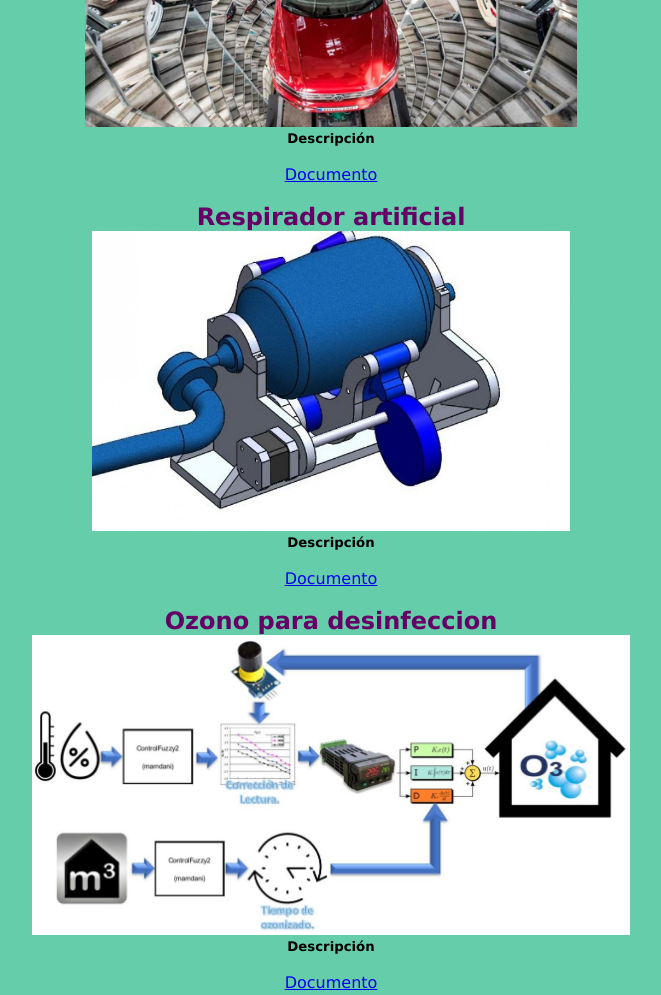
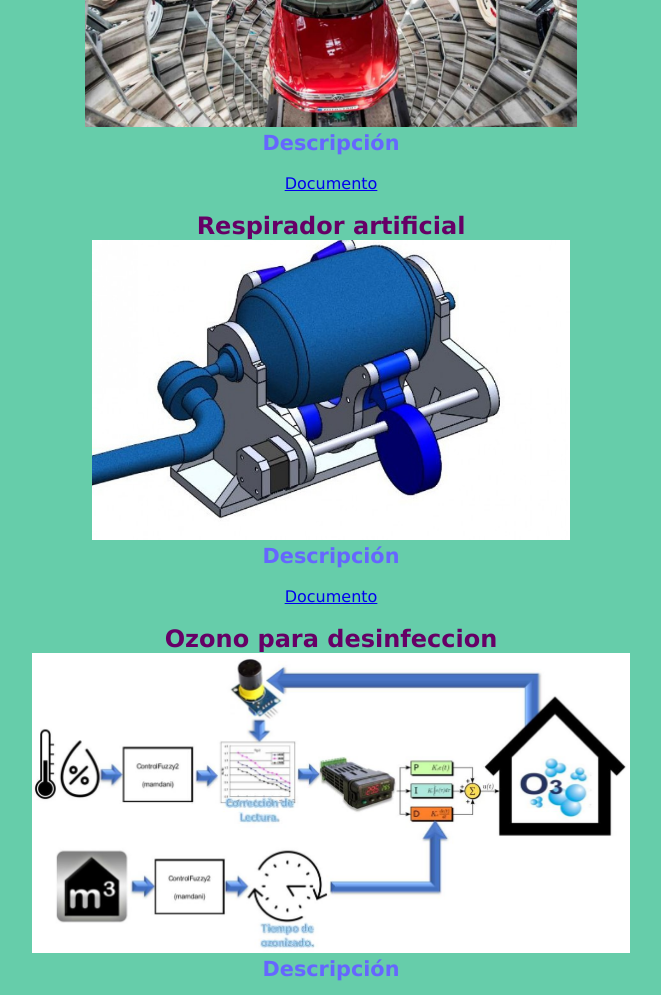
Before and after one commit to Wise34/williamserrano_ver2, a plain HTML site: page index.html in a window 1280 px wide. Shown: the part 4060-5055 px from the top of the page, without its empty margins (309-970 px from the left). Drawn offline with Linux system fonts and the light colour scheme.

Commit message:
update_css_ver2
agregue los estilos necesarios

```diff
--- a/style.css
+++ b/style.css
@@ -268,6 +268,12 @@
     width: 100%;
     font-size: 1.5rem;
   }
+  .subtitulo__5 {
+    color: #6666FF  ;
+    text-align: center;
+    width: 100%;
+    font-size: 1.3rem;
+  }
   .lista_normal {
     color: #222 ;
     text-align: center;
```
